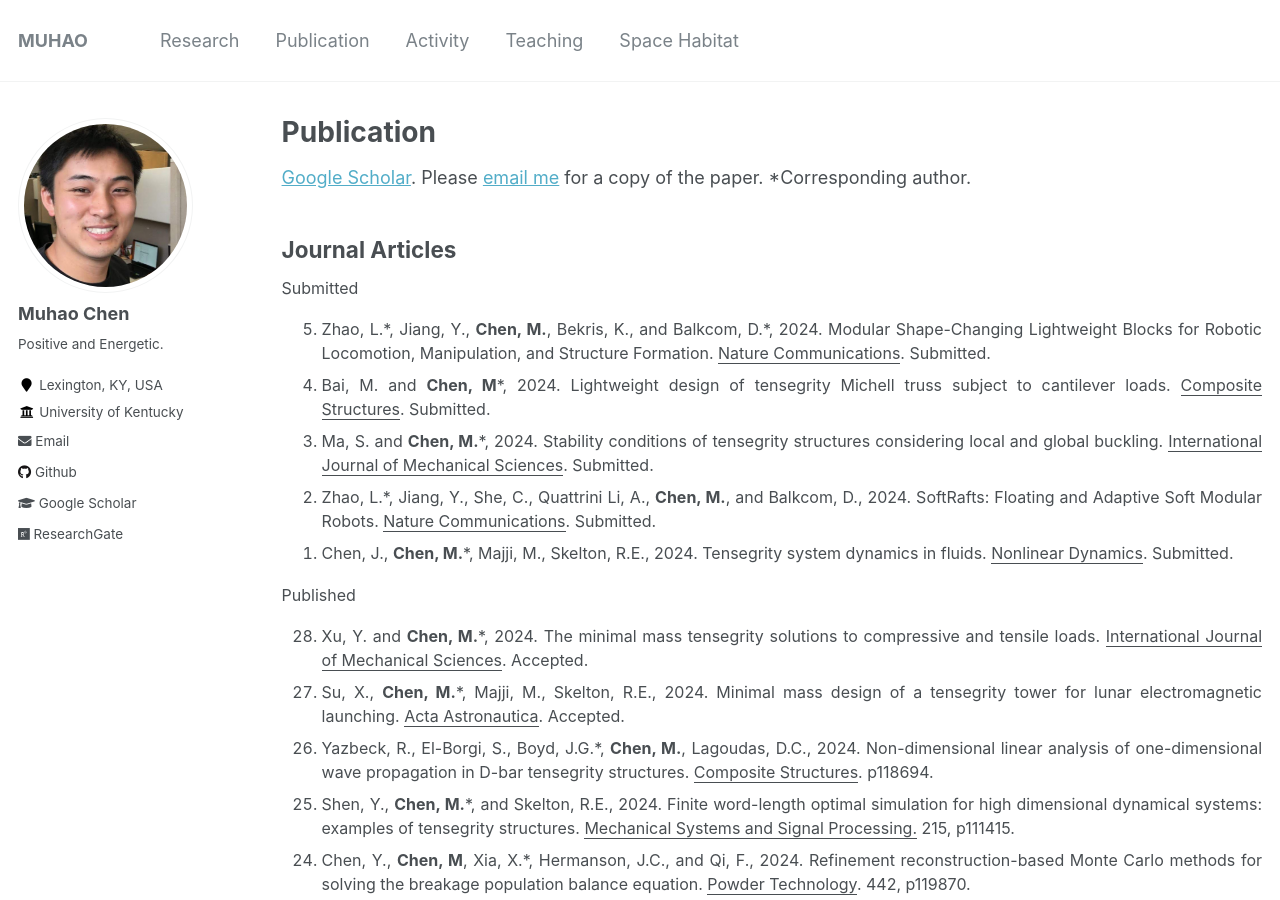
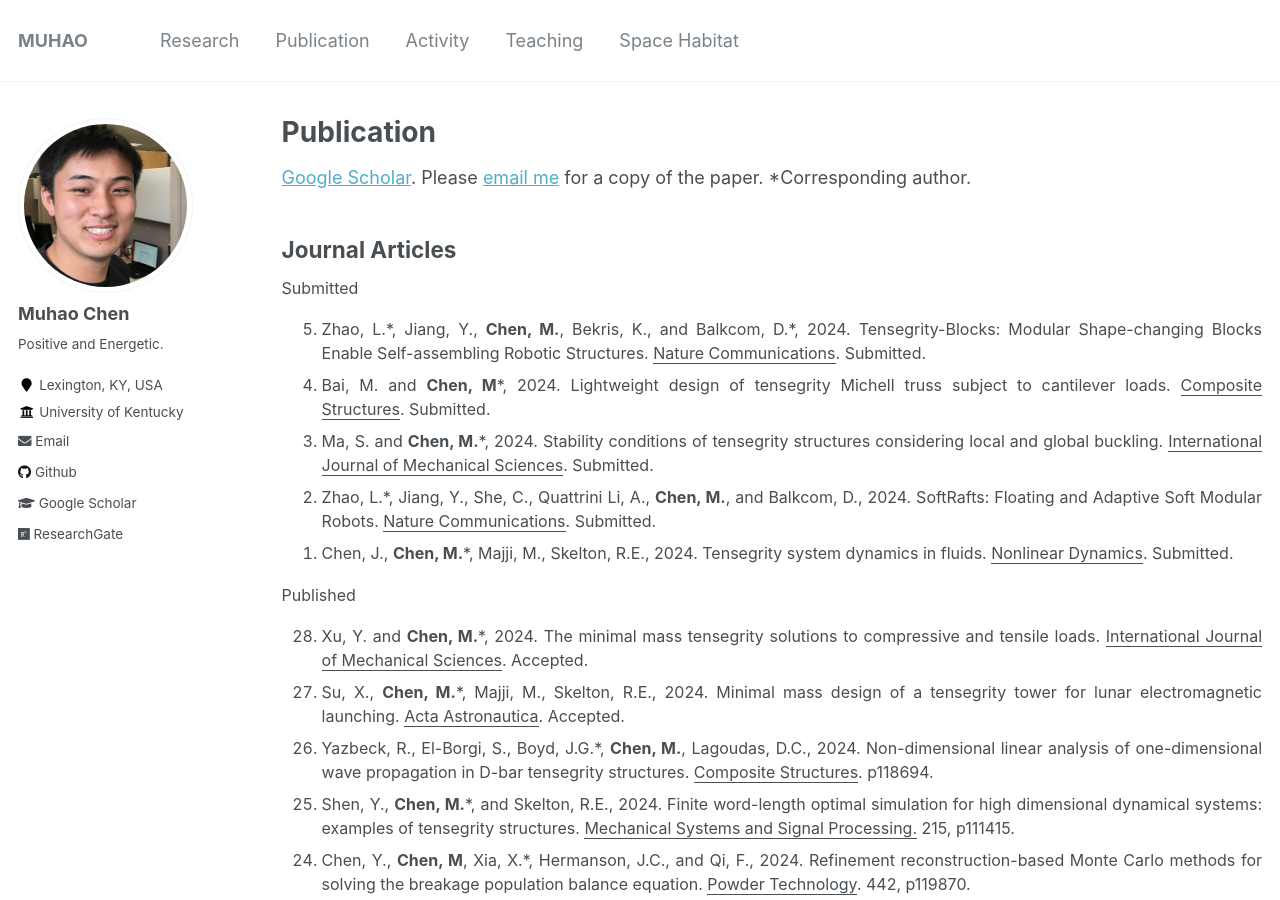
Before and after one commit to Muhao-Chen/muhao-chen.github.io, a Jekyll site: the page built from _pages/publication.md, in a window 1280 px wide and 900 px high. Built offline with Jekyll 4.4.1, drawn with Linux system fonts in a browser that asks for light colours.

Commit message:
Update publication.md

```diff
--- a/_pages/publication.md
+++ b/_pages/publication.md
@@ -15,10 +15,11 @@ toc: true
 <font size=3>
 Submitted
 <ol reversed>
+<li> Zhao, L.*, Jiang, Y., <strong>Chen, M.</strong>, Bekris, K., and Balkcom, D.*, 2024. Tensegrity-Blocks: Modular Shape-changing Blocks Enable Self-assembling Robotic Structures. <u>Nature Communications</u>. Submitted. </li>
 <!-- <li> Zhao, L.*, Jiang, Y., She, C., <strong>Chen, M.</strong>, and Balkcom, D.*, 2024. SoftSnap: Rapid Prototyping of Untethered Soft Robots Using Snap-Together Modules. Submitted. </li> -->
 <!-- <li> Zhang, G., <strong>Chen, M.</strong>*, Chen, D., Shen, Y.*, 2024. Lightweight designs of simply supported tensegrity structures and their applications to bridges. <u>Composite Structures</u>. Submitted. </li> -->
 <!-- <li> Zheng, K., Zhang, Y., Zhang, Z., Yang, Y., Chen, B.*, <strong>Chen, M</strong>*, 2024. Design and analysis of tensegrity D-bar based metamaterials with negative Poisson's ratio. <u>Mechanics Research Communications</u>. Submitted. </li> -->
-<li> Zhao, L.*, Jiang, Y., <strong>Chen, M.</strong>, Bekris, K., and Balkcom, D.*, 2024. Modular Shape-Changing Lightweight Blocks for Robotic Locomotion, Manipulation, and Structure Formation. <u>Nature Communications</u>. Submitted. </li>
+<!-- <li> Zhao, L.*, Jiang, Y., <strong>Chen, M.</strong>, Bekris, K., and Balkcom, D.*, 2024. Modular Shape-Changing Lightweight Blocks for Robotic Locomotion, Manipulation, and Structure Formation. <u>Nature Communications</u>. Submitted. </li> -->
 <!-- <li> Dong, H., Gan, J., Xia, R., Lu, Z., Chen, B.*, <strong>Chen, M</strong>*, 2024. Adaptive tensegrity foot design for quadruped robots in unstructured terrains. <u>Smart Materials and Structures</u>. Submitted. </li> -->
 <!-- <li> Zhang, Y., Zheng, K., Zhao, Y., Zheng, Z., Chen, B.*, <strong>Chen, M</strong>*, 2024. Collision resistant study of spherical tensegrity structures for protective drone shells. <u>Extreme Mechanics Letters</u>. Submitted. </li> -->
 <!-- <li><strong>Chen, M.</strong>*, Shen, Y., and Skelton, R.E. Model-Based and Markov Data-Based Linearized Tensegrity Dynamics and Analysis of Morphing Airfoils. <u>Journal of Guidance, Control, and Dynamics</u>. Submitted.</li> -->
```
